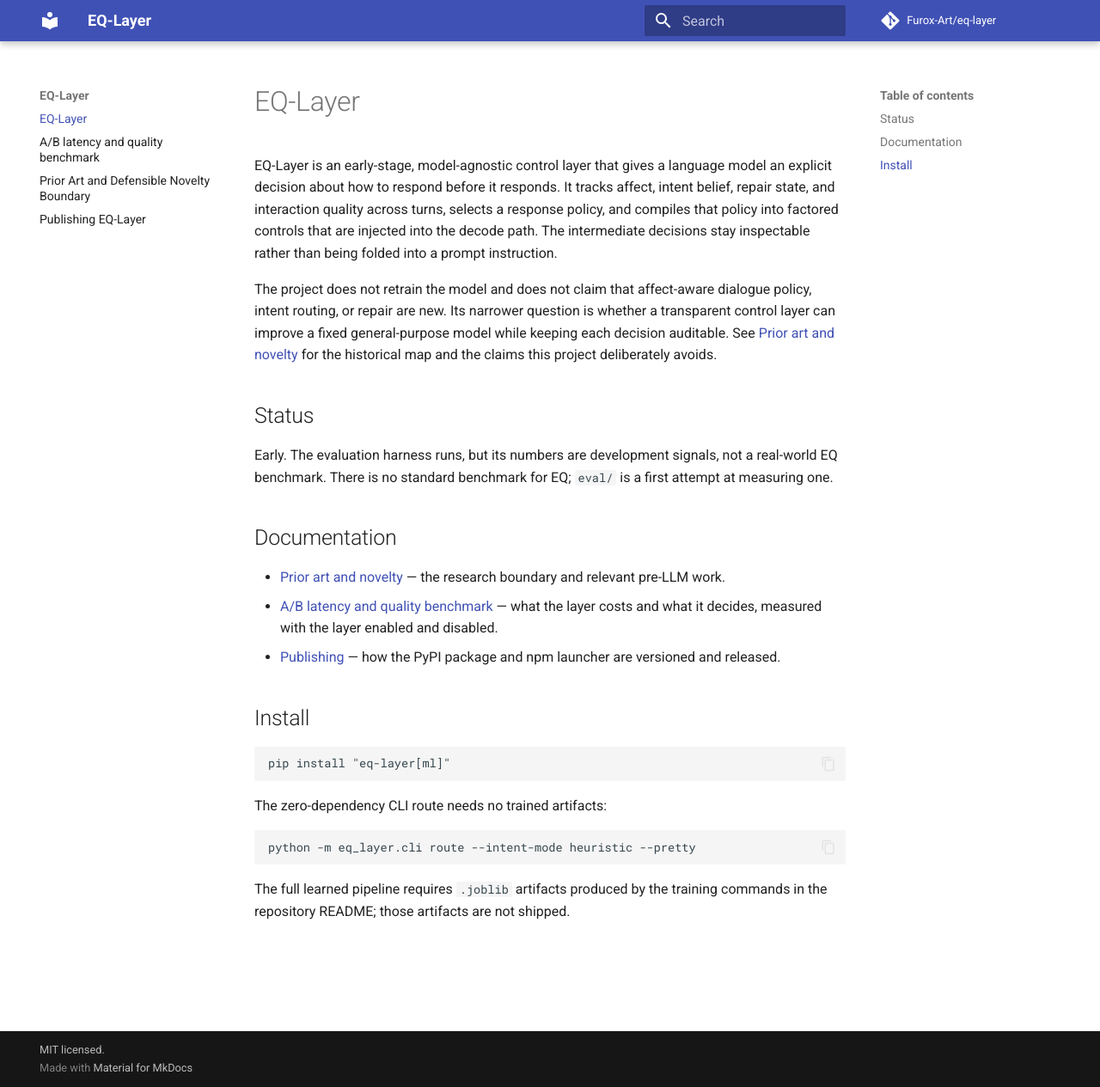
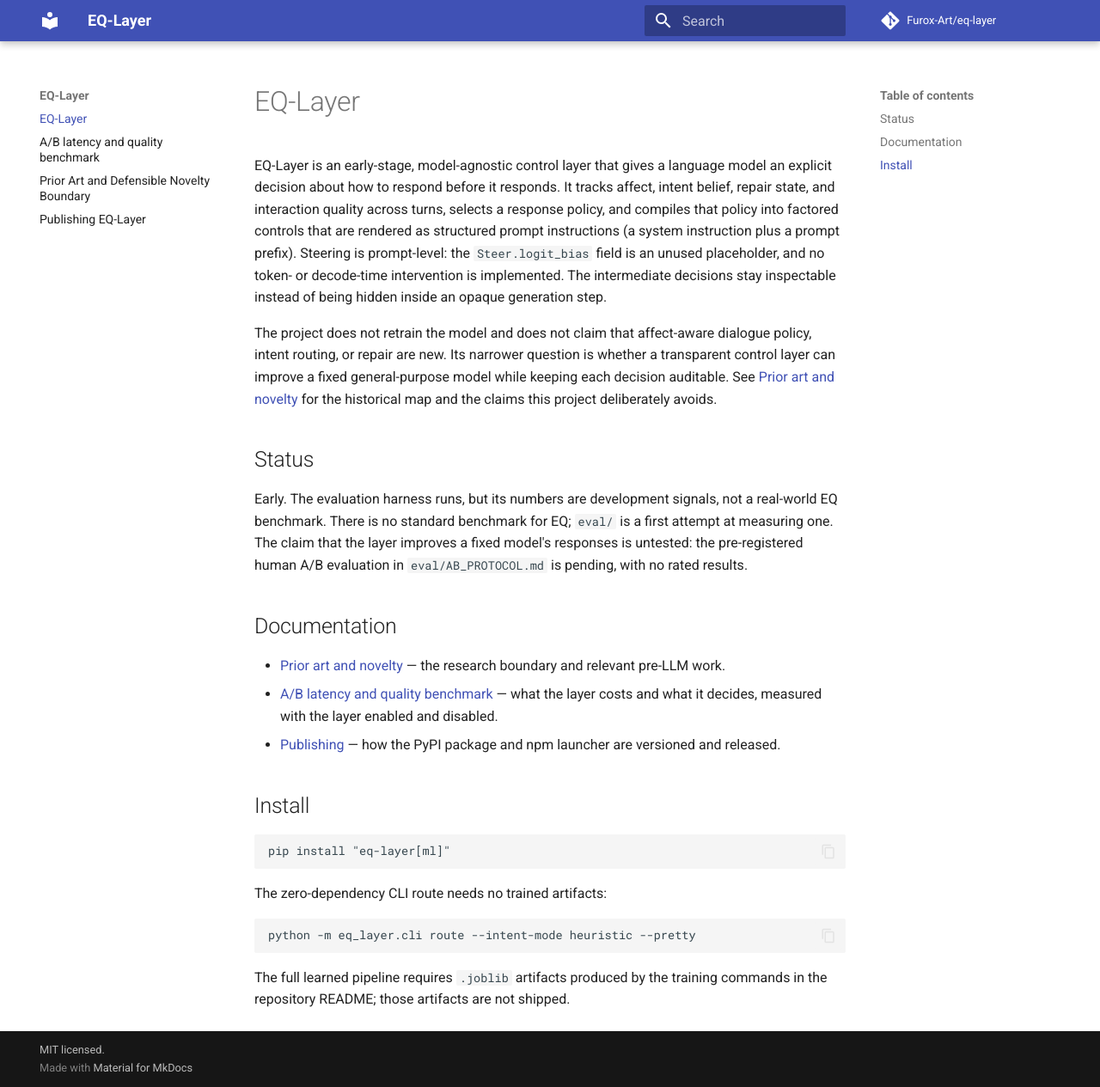
Before and after one commit to Furox-Art/eq-layer, an MkDocs documentation site: the page built from docs/index.md, in a window 1280 px wide and 1265 px high. Shown: the whole window at 86% size. Built offline with MkDocs 1.6.1 and Material for MkDocs 9.7.7, drawn with Linux system fonts in a browser that asks for light colours; comment, search, counter and statistics services are not loaded.

Commit message:
docs: align steering, calibration, and A/B claims with the code
Three claim-honesty fixes, each pinned by a new doc-guard test:

- Steering is prompt-level, not decode-level. The README and docs index
  claimed the factored action is 'injected into the decode path'; the
  implementation only renders a system instruction and prompt prefix
  (Steer.system_instruction / apply_to_prompt). Steer.logit_bias is
  declared but never populated or applied anywhere in the codebase. The
  docs now say prompt-level steering with an unused logit_bias
  placeholder, and the intro no longer contrasts the layer with prompts.
- The intent loss matrix is documented as explicitly uncalibrated
  (hand-specified-v1), with calibration pending under the preregistered
  eval/LOSS_MATRIX_CALIBRATION_PROTOCOL.md. The clarification-cost
  sensitivity section now reproduces the full captured sweep from
  eval/results/intent_risk_heldout_120_audit.json (x0.75 through x2.5,
  rates and flip counts) and summarises the grouped-cost no-go artifact
  eval/results/intent_risk_grouped_120_sensitivity.json. No new data was
  produced; every number is read from existing artifacts, and a
  doc-guard test compares the README table against the JSON.
- The real-model human A/B evaluation is marked PENDING in the README
  and docs index: 0 adjudicated routing labels, blinded ballot ratings
  blank, 11.2% length residual outside tolerance, no rated result in the
  repository. The claim that EQ-Layer improves a fixed LLM's responses
  is stated as an untested hypothesis pointing at eval/AB_PROTOCOL.md,
  which already records that no improvement claim has been established.

Suite: 578 passed (573 baseline + 5 new doc-guards), 0 skipped.

```diff
--- a/docs/index.md
+++ b/docs/index.md
@@ -4,8 +4,11 @@ EQ-Layer is an early-stage, model-agnostic control layer that gives a language
 model an explicit decision about how to respond before it responds. It tracks
 affect, intent belief, repair state, and interaction quality across turns,
 selects a response policy, and compiles that policy into factored controls that
-are injected into the decode path. The intermediate decisions stay inspectable
-rather than being folded into a prompt instruction.
+are rendered as structured prompt instructions (a system instruction plus a
+prompt prefix). Steering is prompt-level: the `Steer.logit_bias` field is an
+unused placeholder, and no token- or decode-time intervention is implemented.
+The intermediate decisions stay inspectable instead of being hidden inside an
+opaque generation step.
 
 The project does not retrain the model and does not claim that affect-aware
 dialogue policy, intent routing, or repair are new. Its narrower question is
@@ -18,7 +21,9 @@ the claims this project deliberately avoids.
 
 Early. The evaluation harness runs, but its numbers are development signals,
 not a real-world EQ benchmark. There is no standard benchmark for EQ; `eval/`
-is a first attempt at measuring one.
+is a first attempt at measuring one. The claim that the layer improves a fixed
+model's responses is untested: the pre-registered human A/B evaluation in
+`eval/AB_PROTOCOL.md` is pending, with no rated results.
 
 ## Documentation
 
```
Also changed, not shown: CHANGELOG.md (+23 -0 lines), README.md (+46 -10 lines), 1 other file.
